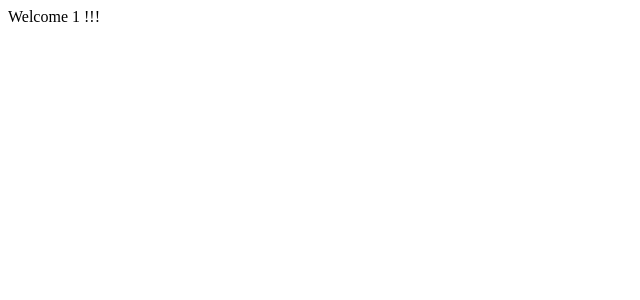
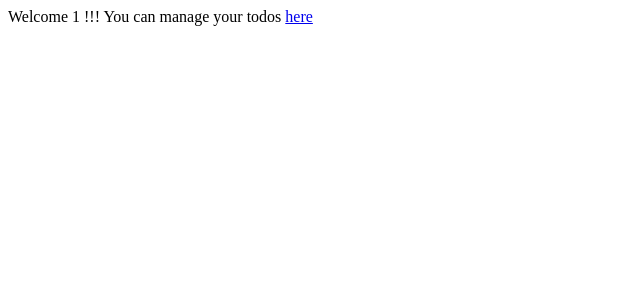
Before and after one commit to ferroblesh/java-angular, an Angular app: page /welcome/1 in a window 1280 px wide. Shown: the top 300 px of the page, without its empty margins (0-640 px from the left). Built offline with nearby package versions, Linux system fonts and the light colour scheme.

Commit message:
Added link to todos

```diff
--- a/src/app/welcome/welcome.component.html
+++ b/src/app/welcome/welcome.component.html
@@ -1 +1,3 @@
 Welcome {{name}} !!!
+
+You can manage your todos <a routerLink="/todos">here</a>
```
